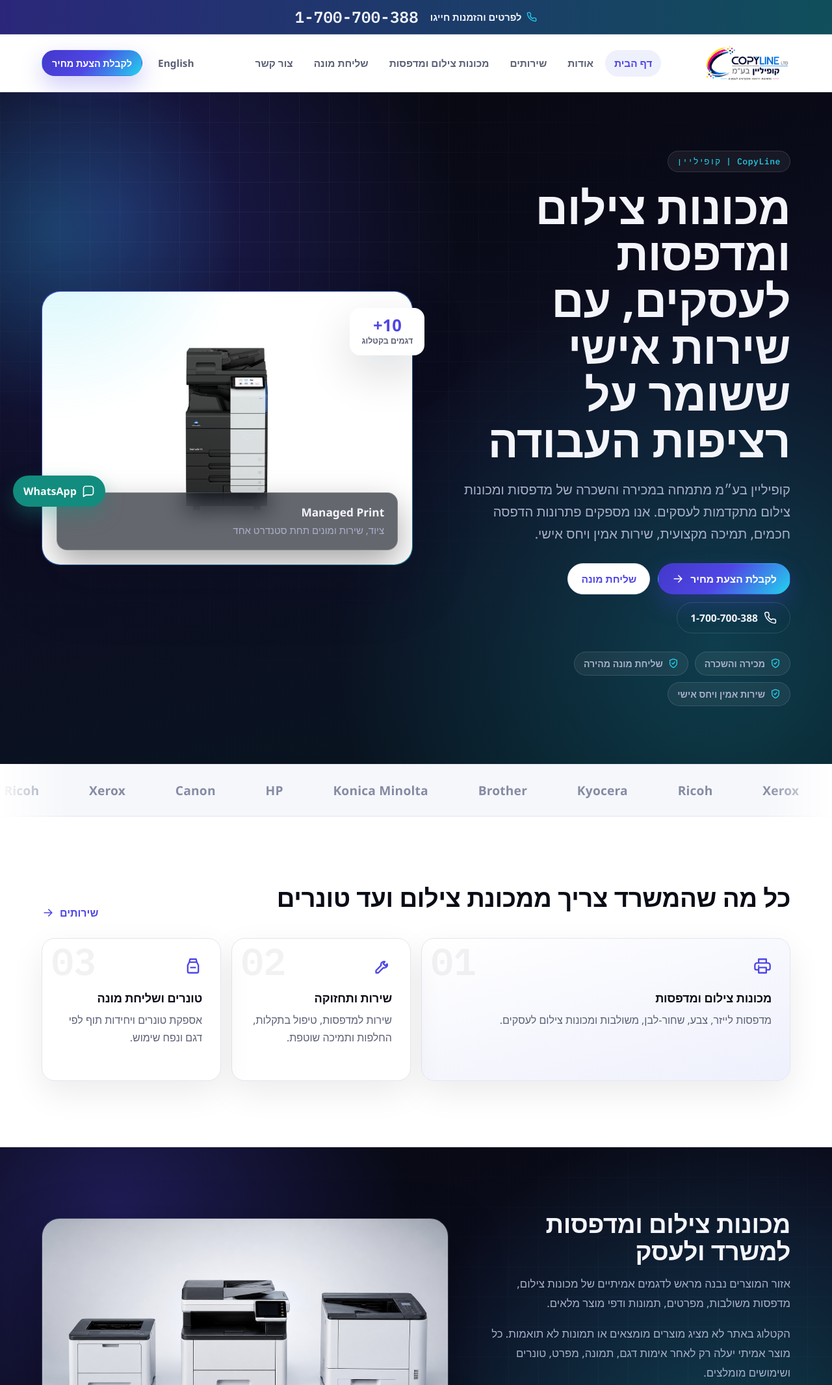
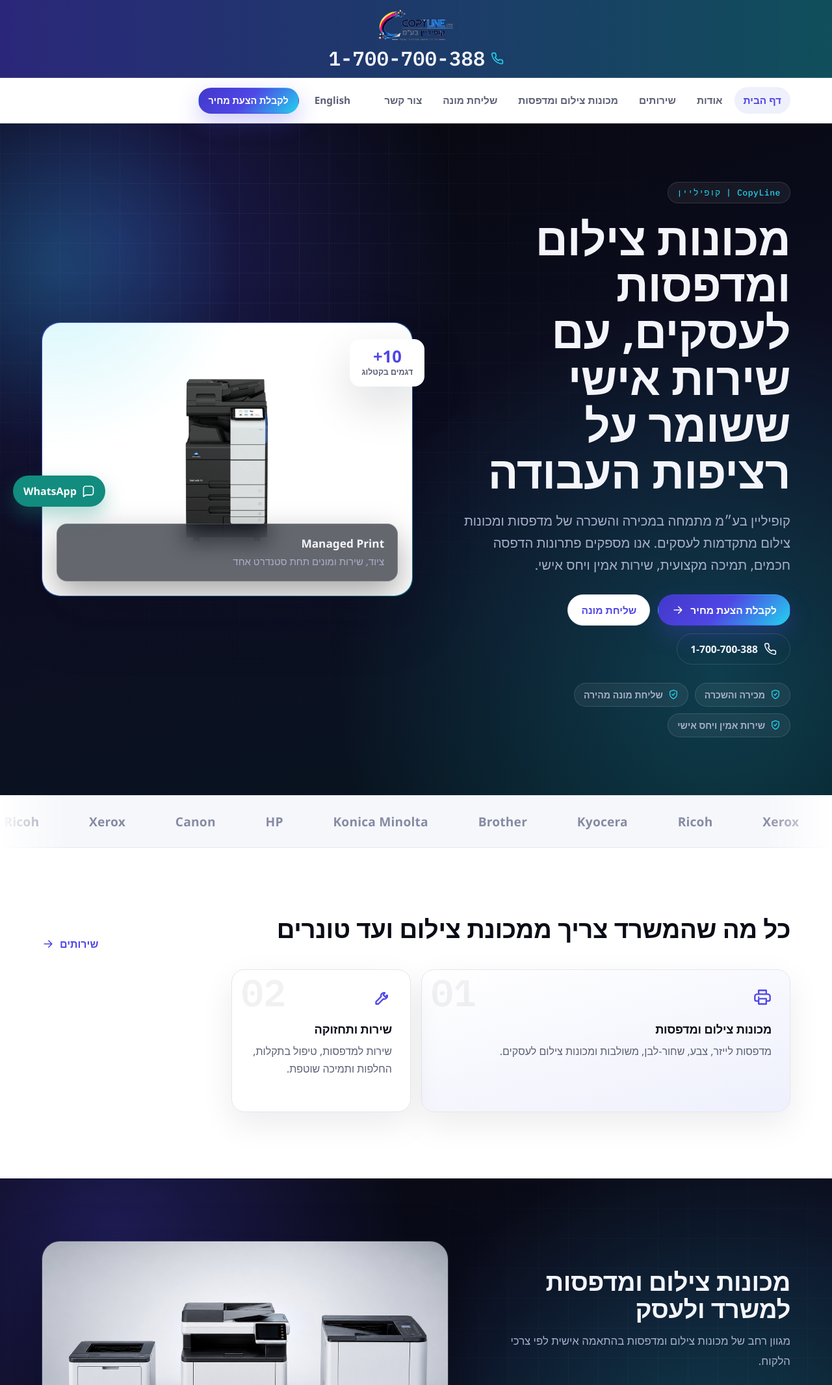
Before and after one commit to hadarliav1/copyline, a website with bundled scripts: page index.html in a window 1280 px wide. Shown: the top 2132 px of the page at 65% size. Built offline with nearby package versions, Linux system fonts and the light colour scheme; a web font is replaced by a local one.

Commit message:
Update site content: WhatsApp number, FAQ, contact details, sections order, header layout (he+en)

```diff
--- a/src/content.js
+++ b/src/content.js
@@ -320,8 +320,8 @@ export const copy = {
       address: "כתובת",
       hours: "שעות פעילות",
       placeholderPhone: "1-700-700-388",
-      placeholderEmail: "copyline.il@gmail.com",
-      placeholderAddress: "ישראל, אזור המרכז",
+      placeholderEmail: "office@copyline.co.il",
+      placeholderAddress: "אורה, דקל 47, ישראל",
       businessHours: "א'-ה' 08:30-17:30",
       formTitle: "דברו איתנו",
       formIntro: "השאירו פרטים ונחזור אליכם עם התאמה מקצועית לצורך שלכם.",
@@ -341,12 +341,11 @@ export const copy = {
       proof: ["מכירה והשכרה", "שליחת מונה מהירה", "שירות אמין ויחס אישי"],
       highlightsTitle: "כל מה שהמשרד צריך ממכונת צילום ועד טונרים",
       salesTitle: "מכונות צילום ומדפסות למשרד ולעסק",
-      salesText: "אזור המוצרים נבנה מראש לדגמים אמיתיים של מכונות צילום, מדפסות משולבות, מפרטים, תמונות ודפי מוצר מלאים.",
-      catalogIntegrity: "הקטלוג באתר לא מציג מוצרים מומצאים או תמונות לא תואמות. כל מוצר אמיתי יעלה רק לאחר אימות דגם, תמונה, מפרט, טונרים ושימושים מומלצים.",
-      businessTitle: "פתרונות הדפסה ללקוחות עסקיים",
+      salesText: "מגוון רחב של מכונות צילום ומדפסות בהתאמה אישית לפי צרכי הלקוח.",
+      businessTitle: "פתרונות הדפסה ללקוחות עסקיים ומוסדות חינוך",
       businessText: "התאמת ציוד, עלויות שימוש, טונרים, שירות ותחזוקה במקום אחד כדי שהעבודה בצוותים שלכם תישאר רציפה.",
       whyTitle: "למה לבחור ב-CopyLine",
-      services: ["מכונות צילום ומדפסות", "שירות ותחזוקה", "טונרים ושליחת מונה"]
+      services: ["מכונות צילום ומדפסות", "שירות ותחזוקה"]
     },
     about: {
       metaTitle: "אודות CopyLine | מכונות צילום ומדפסות בישראל",
@@ -431,8 +430,8 @@ export const copy = {
       address: "Address",
       hours: "Business Hours",
       placeholderPhone: "1-700-700-388",
-      placeholderEmail: "copyline.il@gmail.com",
-      placeholderAddress: "Israel, Central District",
+      placeholderEmail: "office@copyline.co.il",
+      placeholderAddress: "Ora, Dekel 47, Israel",
       businessHours: "Sun-Thu 08:30-17:30",
       formTitle: "Talk to us",
       formIntro: "Leave your details and we will recommend the right printing solution.",
@@ -452,12 +451,11 @@ export const copy = {
       proof: ["Sales and leasing", "Quick meter reading", "Reliable personal service"],
       highlightsTitle: "Everything the office needs from copiers to toner",
       salesTitle: "Copiers and printers for offices and businesses",
-      salesText: "The product area is prepared for real copier and printer models, specifications, images and full product pages.",
-      catalogIntegrity: "The catalog does not show sample models with mismatched images. Every real product will be published only after model, image, specs, toner compatibility and use cases are verified.",
-      businessTitle: "Printing solutions for business customers",
+      salesText: "A wide range of copiers and printers, custom-tailored to each customer\u2019s needs.",
+      businessTitle: "Printing solutions for business customers and educational institutions",
       businessText: "Equipment matching, usage costs, toner, service and maintenance in one place so your teams can keep working.",
       whyTitle: "Why choose CopyLine",
-      services: ["Copiers and printers", "Service and maintenance", "Toner and meter reading"]
+      services: ["Copiers and printers", "Service and maintenance"]
     },
     about: {
       metaTitle: "About CopyLine | Copiers and Printers in Israel",
--- a/src/main.js
+++ b/src/main.js
@@ -130,14 +130,13 @@ function layout(lang, page, child) {
   const { slug } = stateFromPath();
   const languagePath = page === "printers" && slug ? pathFor(alternate, page, slug) : pathFor(alternate, page);
   return `
-    <div class="top-contact">
-      <span>${icons.phone}${t.common.callNow}</span>
-      <a href="tel:1700700388">${t.common.placeholderPhone}</a>
-    </div>
-    <header class="site-header">
+    <div class="top-contact top-brandbar">
       <a class="brand" href="${pathFor(lang)}" data-route aria-label="CopyLine">
         <img src="${BASE_PATH}/public/assets/logo-full.png" alt="CopyLine קופיליין" class="logo-full" />
       </a>
+      <a class="top-phone" href="tel:1700700388">${icons.phone}${t.common.placeholderPhone}</a>
+    </div>
+    <header class="site-header">
       <button class="menu-toggle" aria-label="Menu" aria-expanded="false">${icons.message}</button>
       <nav class="nav" aria-label="Main navigation">
         ${nav.map(([route, label]) => `<a data-route class="${route === page ? "active" : ""}" href="${pathFor(lang, route)}">${label}</a>`).join("")}
@@ -149,7 +148,7 @@ function layout(lang, page, child) {
     </header>
     <main id="main">${child}</main>
     ${footer(lang)}
-    <a class="whatsapp" href="https://wa.me/97230000000" aria-label="${t.common.whatsapp}">${icons.message}<span>${t.common.whatsapp}</span></a>
+    <a class="whatsapp" href="https://wa.me/972523445454" aria-label="${t.common.whatsapp}">${icons.message}<span>${t.common.whatsapp}</span></a>
   `;
 }
 
@@ -166,9 +165,7 @@ function footer(lang) {
         </div>
         <div>
           <h2>${t.nav.services}</h2>
-          <a href="${pathFor(lang, "services")}" data-route>${t.home.services[0]}</a>
-          <a href="${pathFor(lang, "services")}" data-route>${t.home.services[1]}</a>
-          <a href="${pathFor(lang, "services")}" data-route>${t.home.services[2]}</a>
+          ${t.home.services.map((s) => `<a href="${pathFor(lang, "services")}" data-route>${s}</a>`).join("")}
         </div>
         <div>
           <h2>${t.nav.contact}</h2>
@@ -234,7 +231,6 @@ function home(lang) {
       <div>
         <h2>${t.salesTitle}</h2>
         <p>${t.salesText}</p>
-        <p>${t.catalogIntegrity}</p>
         <div class="cta-row">
           <a class="button secondary" href="${pathFor(lang, "printers")}" data-route>${copy[lang].nav.printers}</a>
           <a class="button ghost light" href="${pathFor(lang, "contact")}" data-route>${copy[lang].common.quote}</a>
@@ -245,6 +241,14 @@ function home(lang) {
         <div class="split-badge"><b>${copy[lang].services.items.length}</b><span>${lang === "he" ? "שירותים מקצועיים" : "professional services"}</span></div>
       </div>
     </section>
+    <section class="section metrics-section">
+      <div class="section-head"><h2>${t.whyTitle}</h2></div>
+      <div class="metric-grid">
+        <div class="reveal"><span class="metric-icon">${icons.message}</span><b>01</b><span>${copy[lang].services.items[5][0]}</span></div>
+        <div class="reveal"><span class="metric-icon">${icons.toner}</span><b>02</b><span>${copy[lang].services.items[2][0]}</span></div>
+        <div class="reveal"><span class="metric-icon">${icons.wrench}</span><b>03</b><span>${copy[lang].services.items[1][0]}</span></div>
+      </div>
+    </section>
     <section class="section two-col solution-panel">
       <div>
         <p class="eyebrow">${copy[lang].nav.services}</p>
@@ -253,14 +257,6 @@ function home(lang) {
       </div>
       <div class="why-list">
         ${copy[lang].about.blocks.map(([title, text]) => `<div class="reveal"><strong>${title}</strong><p>${text}</p></div>`).join("")}
-      </div>
-    </section>
-    <section class="section metrics-section">
-      <div class="section-head"><h2>${t.whyTitle}</h2></div>
-      <div class="metric-grid">
-        <div class="reveal"><span class="metric-icon">${icons.message}</span><b>01</b><span>${copy[lang].services.items[5][0]}</span></div>
-        <div class="reveal"><span class="metric-icon">${icons.toner}</span><b>02</b><span>${copy[lang].services.items[2][0]}</span></div>
-        <div class="reveal"><span class="metric-icon">${icons.wrench}</span><b>03</b><span>${copy[lang].services.items[1][0]}</span></div>
       </div>
     </section>
     ${faqSection(lang)}
@@ -315,14 +311,14 @@ function printers(lang) {
 function faqSection(lang) {
   const items = lang === "he"
     ? [
-        ["האם אפשר להשכיר מדפסת או מכונת צילום?", "כן. ניתן להתאים מסלול השכרה לפי נפחי הדפסה, שירות וצרכי המשרד."],
-        ["איך יתווספו מוצרים לקטלוג?", "רק לאחר קבלת דגם אמיתי, מפרט, תמונת יצרן מתאימה, טונרים ושימושים מומלצים."],
-        ["האם יש שירות לעסקים קיימים?", "כן. האתר בנוי להוביל לפנייה מהירה עבור שירות, מונה, טונרים וייעוץ."]
+        ["איך אני יודע איזו מדפסת אני צריך?", "אצלנו כל לקוח יקבל אפיון אישי מול הצרכים שלו, ויחד נוכל להתאים את הפתרון המיטבי."],
+        ["מה טווח המחירים של מכונות הצילום?", "המחיר מותאם לפי צרכי הלקוח המשתנים, למשל: צבע או שחור-לבן, גודל המדפסת, מהירות ההדפסה ופרמטרים נוספים."],
+        ["איך עובד שירות התחזוקה?", "שירות התחזוקה נלווה לקניית המדפסת."]
       ]
     : [
-        ["Can printers or copiers be rented?", "Yes. Rental can be matched to print volume, service and office needs."],
-        ["How will products be added?", "Only after a real model, accurate manufacturer image, specs, toner compatibility and use cases are verified."],
-        ["Is service available for existing businesses?", "Yes. The site is optimized for quick service, meter reading, toner and consulting inquiries."]
+        ["How do I know which printer I need?", "Every customer receives a personal needs assessment, and together we tailor the optimal solution."],
+        ["What is the price range of the copiers?", "Pricing is tailored to each customer\u2019s needs \u2014 for example color vs. black-and-white, machine size, print speed and other parameters."],
+        ["How does the maintenance service work?", "The maintenance service accompanies the purchase of the printer."]
       ];
   return `
     <section class="section faq-section">
@@ -483,7 +479,7 @@ function contact(lang) {
         ${contactRow(icons.shield, c.address, c.placeholderAddress)}
         ${contactRow(icons.wrench, c.hours, c.businessHours)}
         <div class="map-placeholder">Google Maps</div>
-        <a class="button" href="https://wa.me/97230000000">${c.whatsapp}${icons.arrow}</a>
+        <a class="button" href="https://wa.me/972523445454">${c.whatsapp}${icons.arrow}</a>
       </aside>
     </section>
   `;
--- a/src/styles.css
+++ b/src/styles.css
@@ -1041,3 +1041,20 @@ details p {
   .whatsapp { width: 52px; justify-content: center; padding: 0; }
   blockquote { padding-inline-start: 22px; }
 }
+
+/* ---------- Brand bar (logo on top, phone below) ---------- */
+.top-brandbar {
+  flex-direction: column;
+  gap: 4px;
+  padding: 12px 18px 10px;
+}
+.top-brandbar .brand img.logo-full { height: 54px; width: auto; display: block; }
+.top-brandbar .top-phone {
+  font-family: "IBM Plex Mono", monospace;
+  font-size: 1.9rem;
+  font-weight: 700;
+  color: var(--text-on-dark);
+}
+.top-brandbar .top-phone svg { width: 20px; height: 20px; color: var(--cyan); }
+.top-brandbar .top-phone:hover { color: var(--cyan); }
+.site-header { grid-template-columns: auto 1fr auto; }
```
